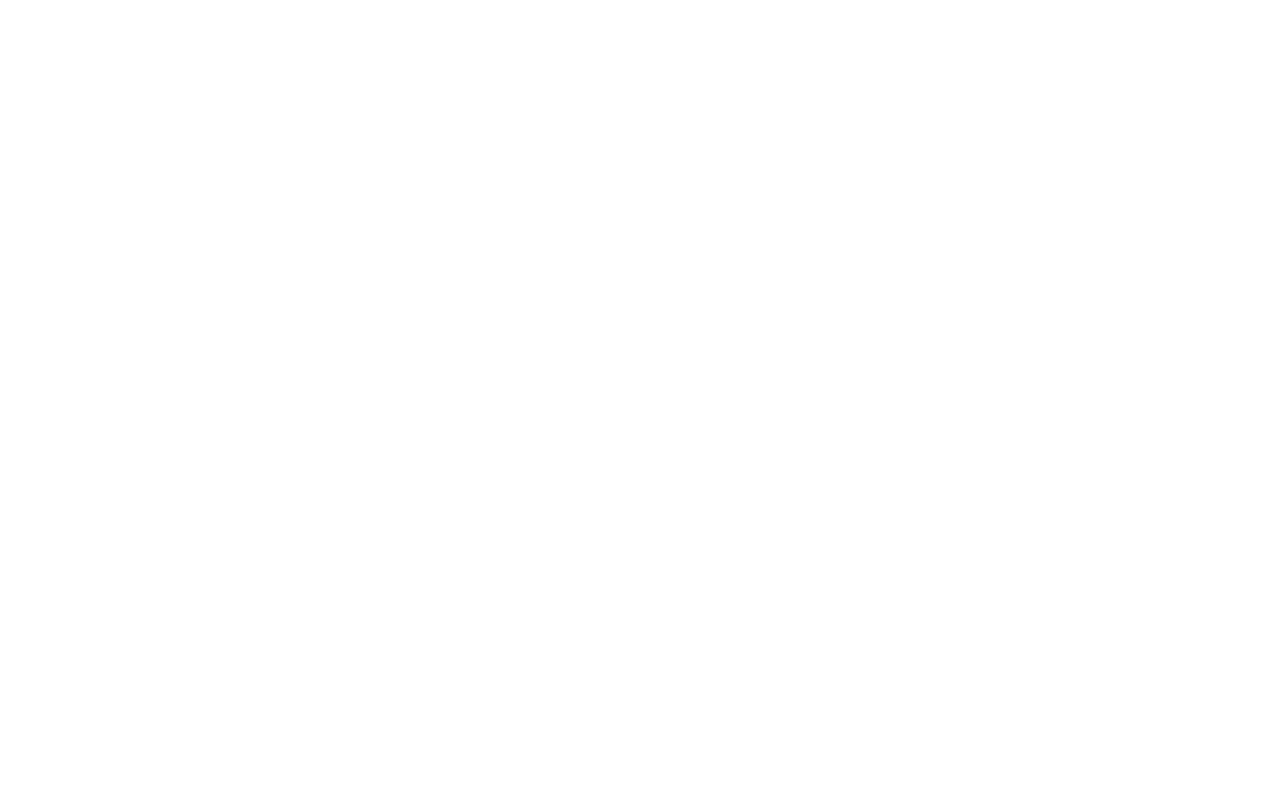
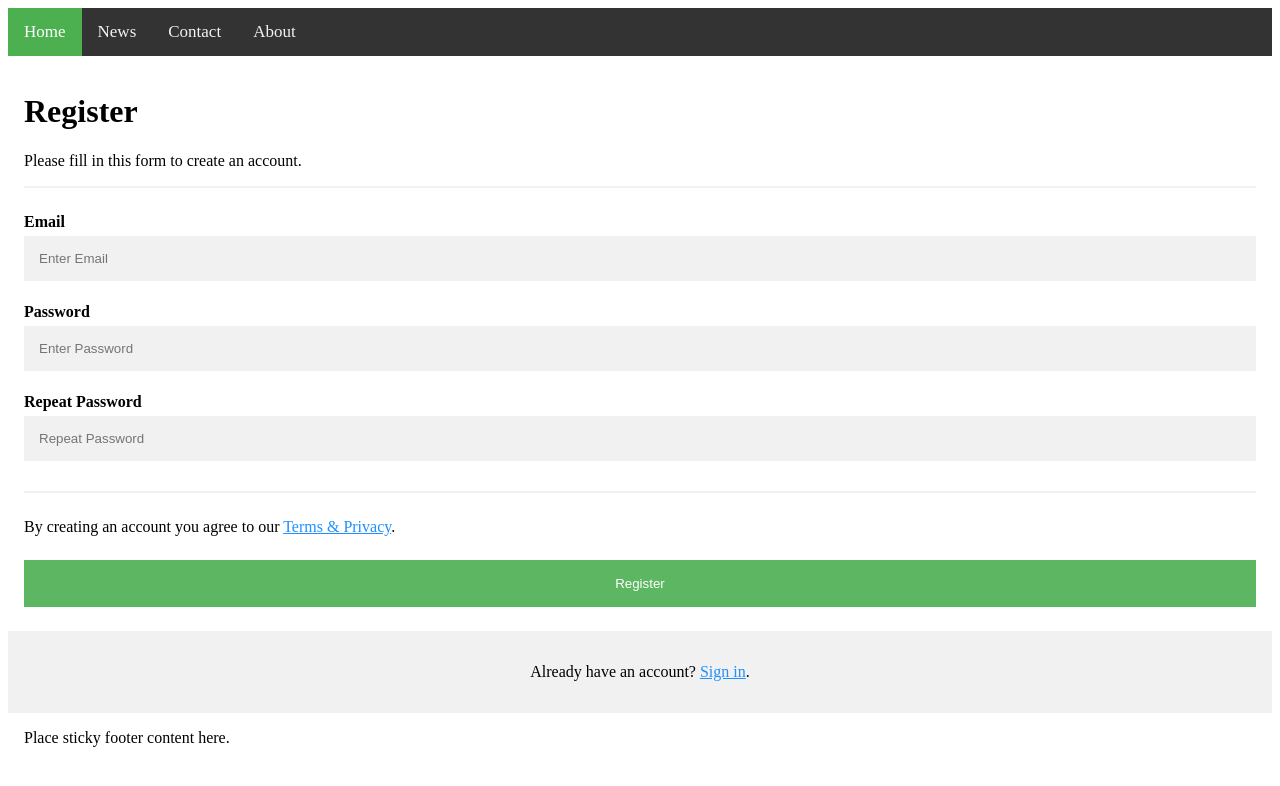
Before and after one commit to randomlolstuff/first-react-app, a React app: page /Registration in a window 1280 px wide. Shown: the top 786 px of the page. Built offline with nearby package versions, Linux system fonts and the light colour scheme.

Commit message:
Registration

```diff
--- a/RoutesFile.js
+++ b/RoutesFile.js
@@ -2,6 +2,7 @@
 import {BrowserRouter as Router, withRouter, Switch, Route, Redirect } from 'react-router-dom';
 import Base from './src/Components/Layout/Base';
 import Contact from './src/Components/Pages/Contact'
+import Registration from './src/Components/Pages/Registration'
 
 class RoutesFile extends React.Component {
     render() {
@@ -18,6 +19,8 @@
 
                 />
                 <Route exact path='/Contact' component={Contact}/>
+                <Route exact path='/Registration' component={Registration}/>
+
             </Router>
 
         )
--- a/package.json
+++ b/package.json
@@ -4,6 +4,7 @@
   "description": "react app  manually",
   "main": "index.js",
   "scripts": {
+    "build": "webpack --mode development",
     "start": "./node_modules/.bin/webpack-dev-server --mode development",
     "test": "hello"
   },
--- /dev/null
+++ b/src/Components/Pages/Registration.css
@@ -0,0 +1,54 @@
+* {box-sizing: border-box}
+
+/* Add padding to containers */
+.container {
+  padding: 16px;
+}
+
+/* Full-width input fields */
+input[type=text], input[type=password] {
+  width: 100%;
+  padding: 15px;
+  margin: 5px 0 22px 0;
+  display: inline-block;
+  border: none;
+  background: #f1f1f1;
+}
+
+input[type=text]:focus, input[type=password]:focus {
+  background-color: #ddd;
+  outline: none;
+}
+
+/* Overwrite default styles of hr */
+hr {
+  border: 1px solid #f1f1f1;
+  margin-bottom: 25px;
+}
+
+/* Set a style for the submit/register button */
+.registerbtn {
+  background-color: #4CAF50;
+  color: white;
+  padding: 16px 20px;
+  margin: 8px 0;
+  border: none;
+  cursor: pointer;
+  width: 100%;
+  opacity: 0.9;
+}
+
+.registerbtn:hover {
+  opacity:1;
+}
+
+/* Add a blue text color to links */
+a {
+  color: dodgerblue;
+}
+
+/* Set a grey background color and center the text of the "sign in" section */
+.signin {
+  background-color: #f1f1f1;
+  text-align: center;
+}
--- /dev/null
+++ b/src/Components/Pages/Registration.js
@@ -0,0 +1,39 @@
+import React,{Component} from 'react'
+import Base from '../Layout/Base'
+import './Registration.css'
+
+class Registration  extends Component{
+    render(){
+        return(
+            <div>
+                <Base>
+                <form action="action_page.php">
+  <div class="container">
+    <h1>Register</h1>
+    <p>Please fill in this form to create an account.</p>
+    <hr />
+
+    <label for="email"><b>Email</b></label>
+    <input type="text" placeholder="Enter Email" name="email" required />
+
+    <label for="psw"><b>Password</b></label>
+    <input type="password" placeholder="Enter Password" name="psw" required />
+
+    <label for="psw-repeat"><b>Repeat Password</b></label>
+    <input type="password" placeholder="Repeat Password" name="psw-repeat" required />
+    <hr />
+
+    <p>By creating an account you agree to our <a href="#">Terms & Privacy</a>.</p>
+    <button type="submit" class="registerbtn">Register</button>
+  </div>
+
+  <div class="container signin">
+    <p>Already have an account? <a href="#">Sign in</a>.</p>
+  </div>
+</form>
+                </Base>
+            </div>
+        )
+    }
+}
+export default Registration
```
